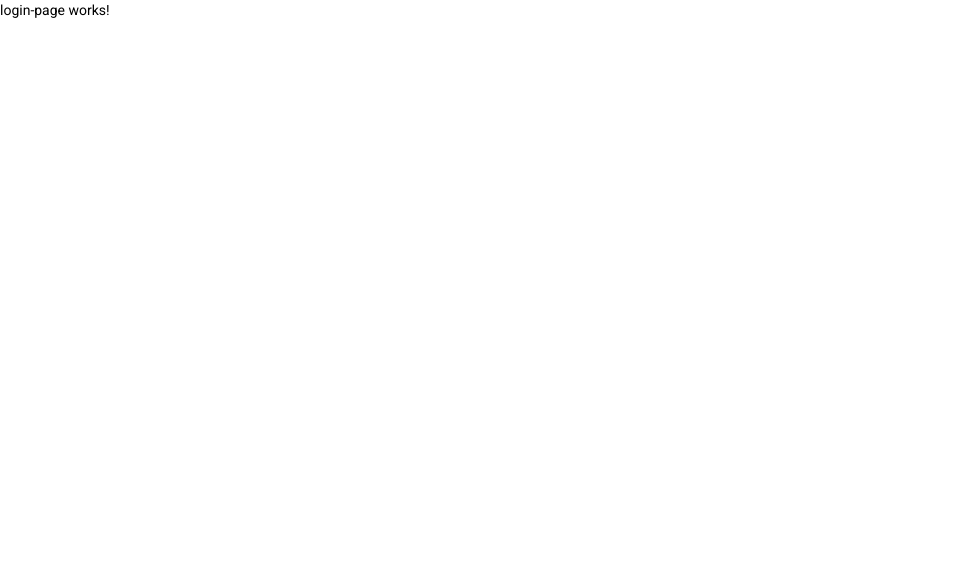
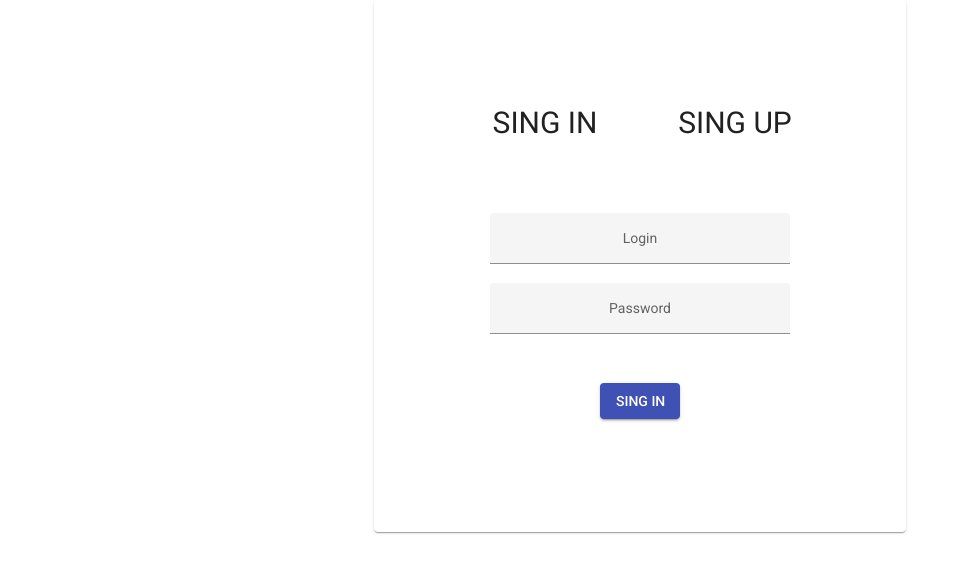
Before and after one commit to korneliawolniak/toDoList, an Angular app: page /login in a window 1280 px wide. Shown: the top 572 px of the page, without its empty margins (0-969 px from the left). Built offline with nearby package versions, Linux system fonts and the light colour scheme.

Commit message:
done login page

```diff
--- a/src/app/app.module.ts
+++ b/src/app/app.module.ts
@@ -12,6 +12,7 @@ import { RouterModule } from '@angular/router';
 import { routes } from './services/app.routes';
 import { MatCardModule } from '@angular/material/card';
 import { MatButtonModule } from '@angular/material/button';
+import {MatInputModule} from '@angular/material/input';
 
 
 @NgModule({
@@ -28,6 +29,7 @@ import { MatButtonModule } from '@angular/material/button';
     BrowserAnimationsModule,
     MatCardModule,
     MatButtonModule,
+    MatInputModule,
     RouterModule.forRoot(routes),
   ],
   providers: [],
--- a/src/app/pages/login-page/login-page.component.html
+++ b/src/app/pages/login-page/login-page.component.html
@@ -1 +1,26 @@
-<p>login-page works!</p>
+<mat-card class="main-login-box">
+  <div class="sing-in__header">
+    <div class="sing-in__title">SING IN</div>
+    <div class="sing-in__sing-up">SING UP</div>
+  </div>
+
+  <form class = "sing-in__input-box">
+    <mat-form-field class="sing-in__login-input" appearance="fill">
+      <mat-label>Login</mat-label>
+      <input matInput placeholder="example@gmail.com" />
+    </mat-form-field>
+
+    <mat-form-field class="sing-in__password-input" appearance="fill">
+      <mat-label>Password</mat-label>
+      <input matInput placeholder="Password" />
+    </mat-form-field>
+  </form>
+  <button
+    mat-raised-button
+    class="sing-in__button"
+    color="primary"
+    aria-label="Sing in button"
+  >
+    SING IN
+  </button>
+</mat-card>
--- a/src/app/pages/login-page/login-page.component.scss
+++ b/src/app/pages/login-page/login-page.component.scss
@@ -0,0 +1,45 @@
+.main-login-box {
+  width: 500px;
+  height: 500px;
+  display: flex;
+  flex-direction: column;
+  align-items: center;
+  justify-content: center;
+  margin: auto;
+}
+
+.sing-in {
+  display: flex;
+
+  &__header {
+    display: inline-flex;
+    font-size: 30px;
+    height: 100px;
+    gap: 40px;
+  }
+  &__title {
+    text-align: center;
+    width: 150px;
+  }
+  &__sing-up {
+    text-align: center;
+    width: 150px;
+  }
+  &__input-box {
+    display: flex;
+    flex-direction: column;
+    width: 300px;
+  }
+  &__login-input {
+    text-align: center;
+  }
+  &__password-input {
+    text-align: center;
+
+  }
+  &__button {
+      margin-top: 30px;
+
+    width: 80px;
+  }
+}
--- a/src/app/services/app.routes.ts
+++ b/src/app/services/app.routes.ts
@@ -5,6 +5,10 @@ import { LoginPageComponent } from '../pages/login-page/login-page.component';
 import { RegisterPageComponent } from '../pages/register-page/register-page.component';
 
 export const routes: Routes = [
+  {
+    path: '',
+    component: DashboardPageComponent,
+  },
   {
     path: 'login',
     component: LoginPageComponent,
```
